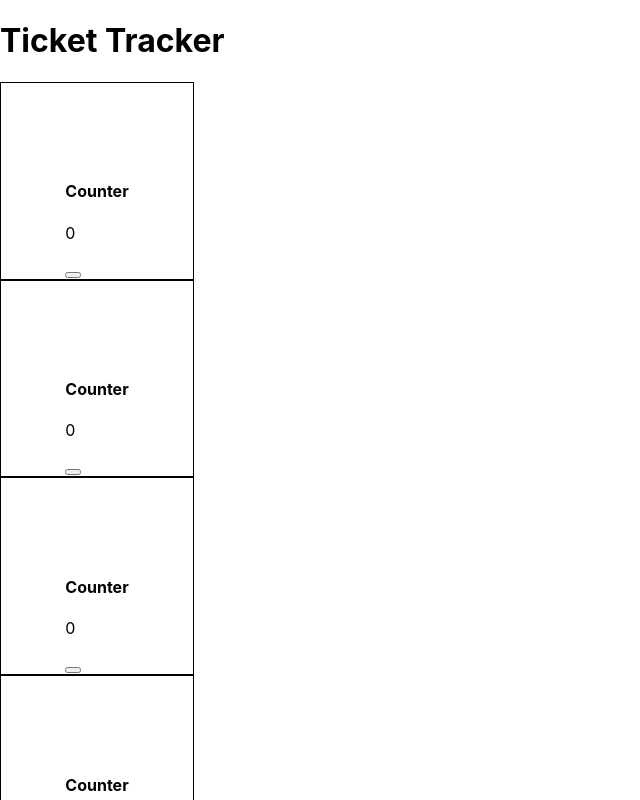
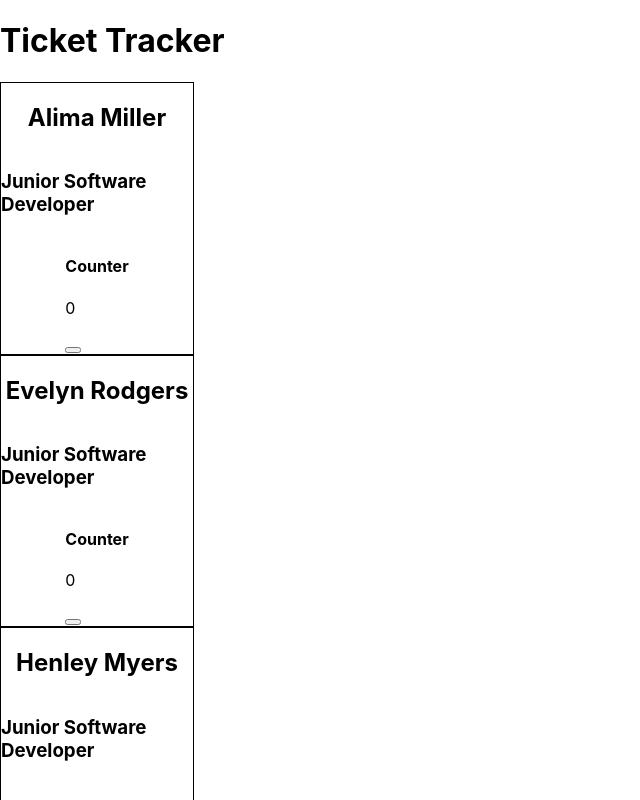
Before and after one commit to HPTR/ticket-tracker, a React (Create React App) app: page / in a window 1280 px wide. Shown: the top 800 px of the page, without its empty margins (0-640 px from the left). Built offline with nearby package versions, Linux system fonts and the light colour scheme.

Commit message:
Fix prop handling for tracker

```diff
--- a/src/App.jsx
+++ b/src/App.jsx
@@ -9,7 +9,7 @@ function App() {
   return (
     <div className="tracker-container">
       <h1>Ticket Tracker</h1>
-      {employees.map(employee => <Tracker employee={employee} />)}
+      {employees.map(employee => <Tracker id={employee.id} name={employee.name} role={employee.role} />)}
     </div>
   );
 }
--- a/src/components/Tracker/Tracker.jsx
+++ b/src/components/Tracker/Tracker.jsx
@@ -3,7 +3,7 @@ import "./Tracker.scss"
 
 const Tracker = (props) => {
 
-  const {id, name, role } = props;
+  const { id, name, role } = props;
 
   return (
     <div key={id} className='tracker'>
```
